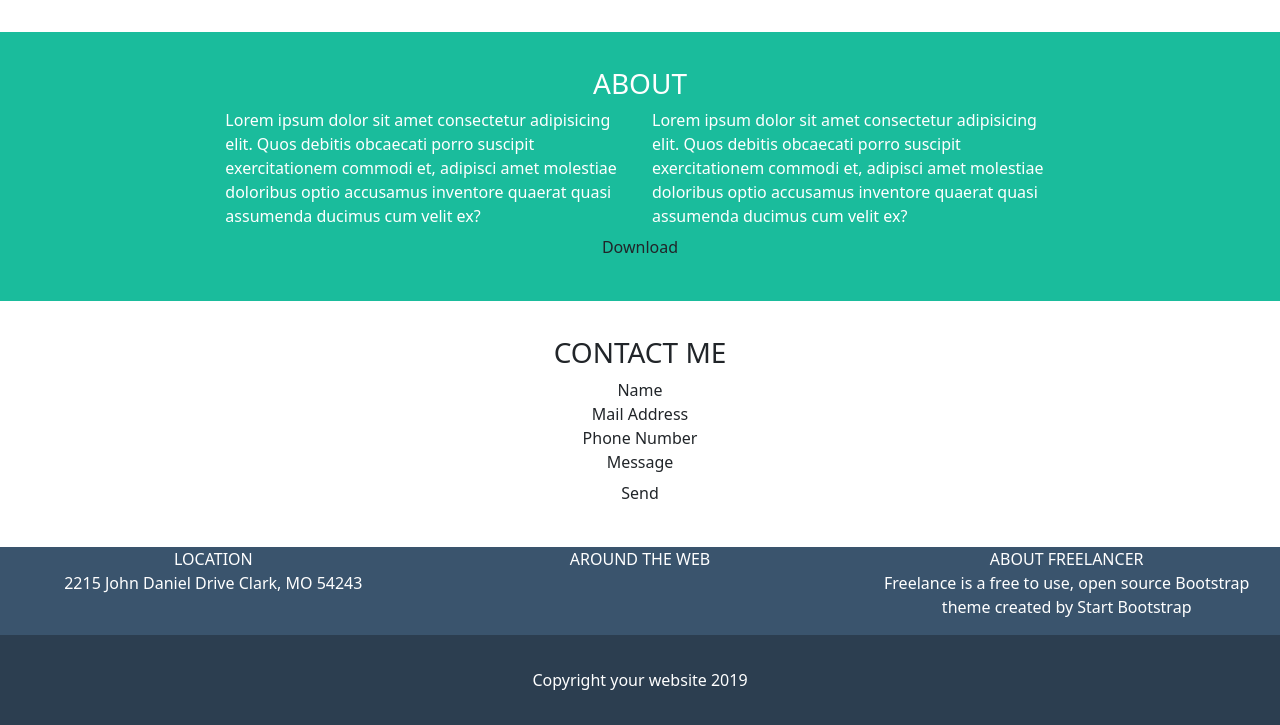
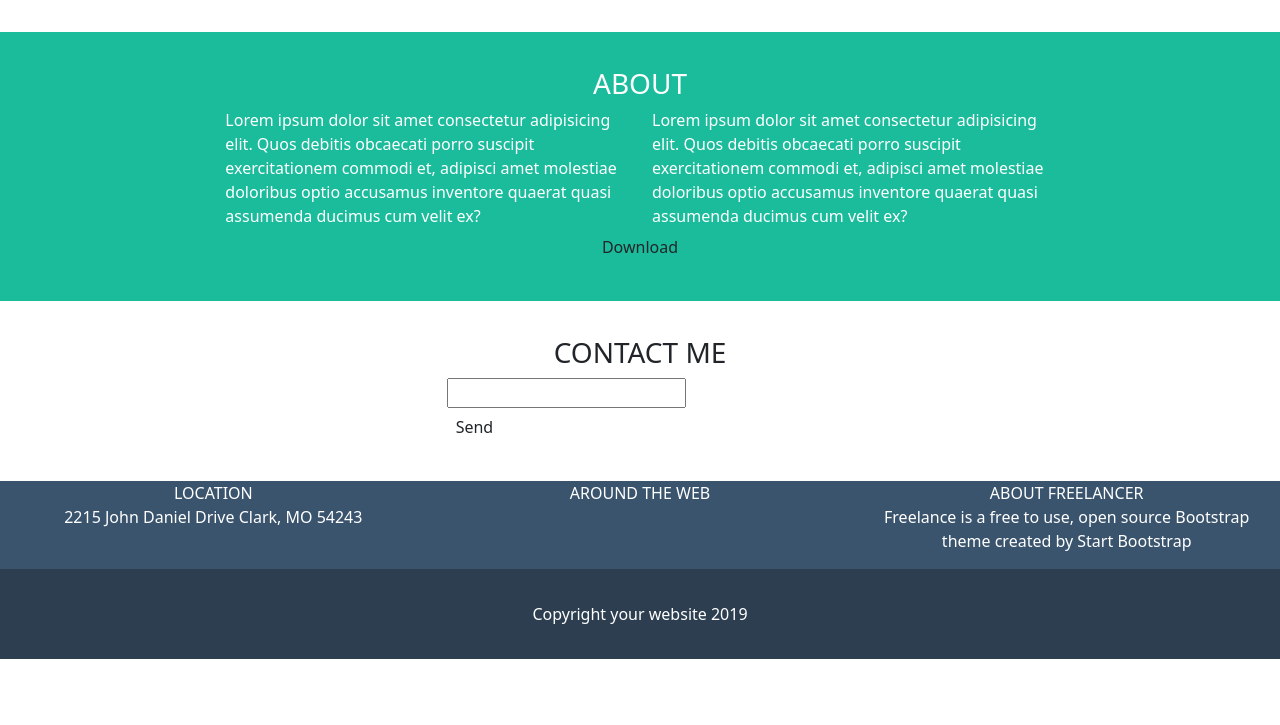
Before and after one commit to Fez06/Bootstrap-Freelancer, a plain HTML site: page index.html in a window 1280 px wide. Shown: the part 1196-1921 px from the top of the page. After the commit the page ends 1855 px from the top, so only its background shows below. Drawn offline with nearby package versions, Linux system fonts and the light colour scheme.

Commit message:
form da finire

```diff
--- a/index.html
+++ b/index.html
@@ -139,12 +139,13 @@
 
         <section class="contact container-fluid text-center">
             <h3>CONTACT ME</h3>
-            <div class="row">
-                <div class="col">
-                    <div>Name</div>
-                    <div>Mail Address</div>
-                    <div>Phone Number</div>
-                    <div>Message</div>
+            <div class="row justify-content-center">
+                <div class="col-4 text-start">
+                    <div class="user-form">
+                        <label for=""></label>
+                        <input type="text" >
+
+                    </div>
                     <button class="btn">Send</button>
                 </div>
             </div>
```
